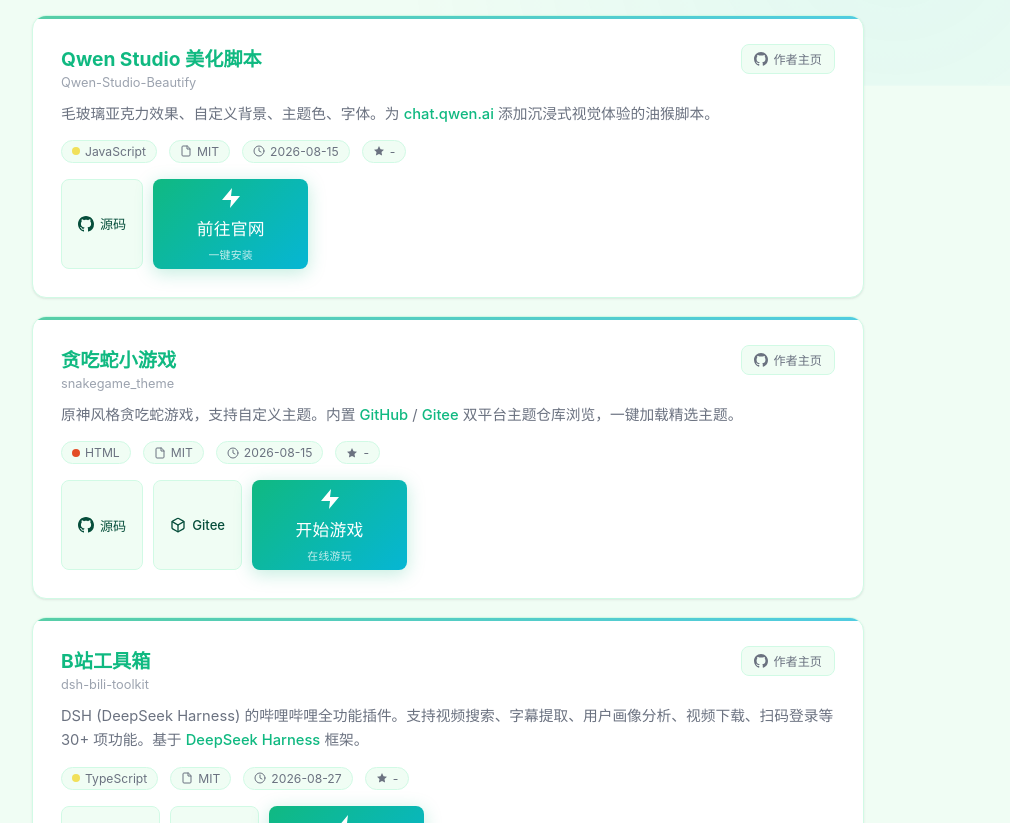
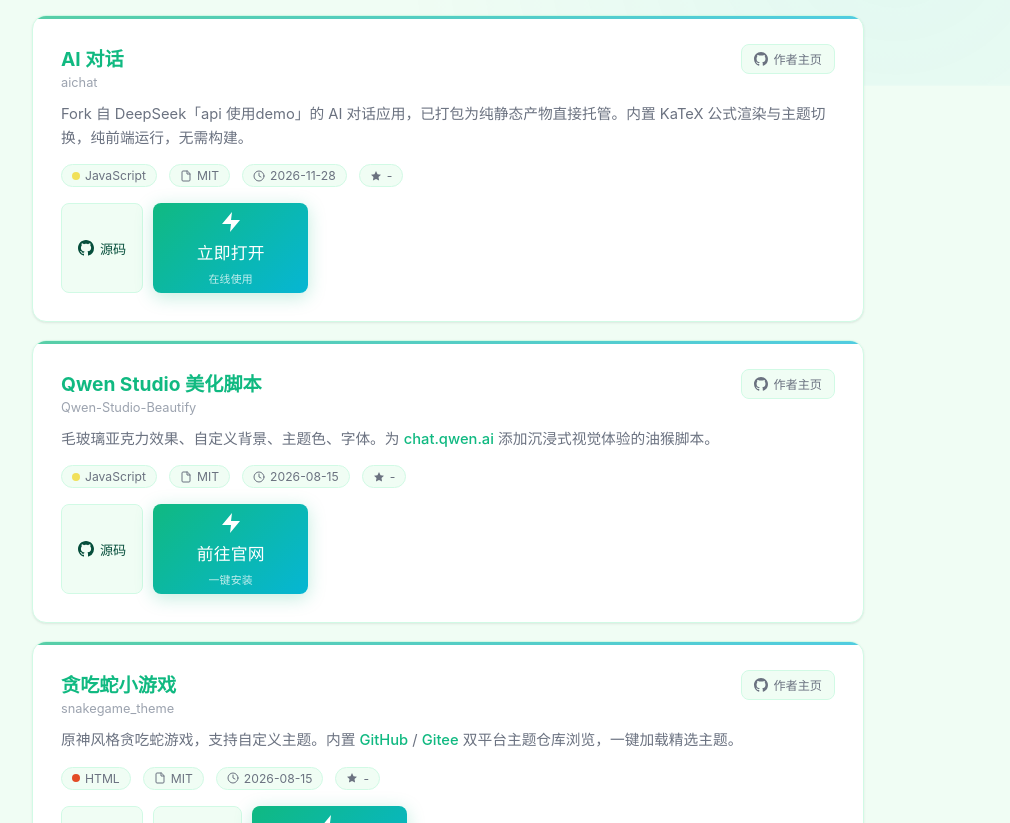
Before and after one commit to hxtx-hi/hxtx-hi.github.io, a plain HTML site: page index.html in a window 1280 px wide. Shown: the part 717-1540 px from the top of the page, without its empty margins (192-1202 px from the left). Drawn offline with Linux system fonts and the light colour scheme; no server answers.

Commit message:
feat: 新增 AI 对话 aichat 项目入口（fork 自 DeepSeek api 使用demo）

```diff
--- a/index.html
+++ b/index.html
@@ -353,6 +353,45 @@
       <div class="repo-card-inner">
         <div class="repo-card-top">
           <div class="left">
+            <a class="repo-name" href="https://github.com/hxtx-hi/aichat" target="_blank">
+              AI 对话
+            </a>
+            <div class="repo-name-en">aichat</div>
+          </div>
+          <div class="right">
+            <a class="btn-author" href="https://github.com/hxtx-hi" target="_blank" title="前往作者主页">
+              <svg width="14" height="14" viewBox="0 0 16 16" fill="currentColor"><path d="M8 0C3.58 0 0 3.58 0 8c0 3.54 2.29 6.53 5.47 7.59.4.07.55-.17.55-.38 0-.19-.01-.82-.01-1.49-2.01.37-2.53-.49-2.69-.94-.09-.23-.48-.94-.82-1.13-.28-.15-.68-.52-.01-.53.63-.01 1.08.58 1.23.82.72 1.21 1.87.87 2.33.66.07-.52.28-.87.51-1.07-1.78-.2-3.64-.89-3.64-3.95 0-.87.31-1.59.82-2.15-.08-.2-.36-1.02.08-2.12 0 0 .67-.21 2.2.82.64-.18 1.32-.27 2-.27.68 0 1.36.09 2 .27 1.53-1.04 2.2-.82 2.2-.82.44 1.1.16 1.92.08 2.12.51.56.82 1.27.82 2.15 0 3.07-1.87 3.75-3.65 3.95.29.25.54.73.54 1.48 0 1.07-.01 1.93-.01 2.2 0 .21.15.46.55.38A8.013 8.013 0 0016 8c0-4.42-3.58-8-8-8z"/></svg>
+              作者主页
+            </a>
+          </div>
+        </div>
+        <p class="repo-desc">Fork 自 DeepSeek「api 使用demo」的 AI 对话应用，已打包为纯静态产物直接托管。内置 KaTeX 公式渲染与主题切换，纯前端运行，无需构建。</p>
+        <div class="repo-meta">
+          <span class="tag"><span class="dot dot-js"></span> JavaScript</span>
+          <span class="tag"><svg width="12" height="12" viewBox="0 0 24 24" fill="none" stroke="currentColor" stroke-width="2" stroke-linecap="round" stroke-linejoin="round"><path d="M14 2H6a2 2 0 0 0-2 2v16a2 2 0 0 0 2 2h12a2 2 0 0 0 2-2V8z"/><polyline points="14 2 14 8 20 8"/></svg> MIT</span>
+          <span class="tag"><svg width="12" height="12" viewBox="0 0 24 24" fill="none" stroke="currentColor" stroke-width="2" stroke-linecap="round" stroke-linejoin="round"><circle cx="12" cy="12" r="10"/><polyline points="12 6 12 12 16 14"/></svg> 2026-11-28</span>
+          <span class="tag" id="repo-stars-aichat"><svg width="12" height="12" viewBox="0 0 24 24" fill="currentColor"><polygon points="12 2 15.09 8.26 22 9.27 17 14.14 18.18 21.02 12 17.77 5.82 21.02 7 14.14 2 9.27 8.91 8.26 12 2"/></svg> -</span>
+        </div>
+        <div class="repo-links">
+          <a class="btn-gh" href="https://github.com/hxtx-hi/aichat" target="_blank">
+            <svg width="16" height="16" viewBox="0 0 16 16" fill="currentColor"><path d="M8 0C3.58 0 0 3.58 0 8c0 3.54 2.29 6.53 5.47 7.59.4.07.55-.17.55-.38 0-.19-.01-.82-.01-1.49-2.01.37-2.53-.49-2.69-.94-.09-.23-.48-.94-.82-1.13-.28-.15-.68-.52-.01-.53.63-.01 1.08.58 1.23.82.72 1.21 1.87.87 2.33.66.07-.52.28-.87.51-1.07-1.78-.2-3.64-.89-3.64-3.95 0-.87.31-1.59.82-2.15-.08-.2-.36-1.02.08-2.12 0 0 .67-.21 2.2.82.64-.18 1.32-.27 2-.27.68 0 1.36.09 2 .27 1.53-1.04 2.2-.82 2.2-.82.44 1.1.16 1.92.08 2.12.51.56.82 1.27.82 2.15 0 3.07-1.87 3.75-3.65 3.95.29.25.54.73.54 1.48 0 1.07-.01 1.93-.01 2.2 0 .21.15.46.55.38A8.013 8.013 0 0016 8c0-4.42-3.58-8-8-8z"/></svg>
+            源码
+          </a>
+          <a class="btn-pages-side" href="https://hxtx-hi.github.io/aichat/" target="_blank">
+            <div class="btn-inner">
+              <span class="btn-icon"><svg width="24" height="24" viewBox="0 0 24 24" fill="currentColor"><polygon points="13 2 3 14 12 14 11 22 21 10 12 10 13 2"/></svg></span>
+              <span class="btn-text">立即打开</span>
+              <span class="btn-sub">在线使用</span>
+            </div>
+          </a>
+        </div>
+      </div>
+    </div>
+
+    <div class="repo-card">
+      <div class="repo-card-inner">
+        <div class="repo-card-top">
+          <div class="left">
             <a class="repo-name" href="https://github.com/hxtx-hi/Qwen-Studio-Beautify" target="_blank">
               Qwen Studio 美化脚本
             </a>
@@ -534,6 +573,10 @@ fetch('https://api.github.com/users/hxtx-hi/repos?per_page=100&sort=updated')
         var el4=document.getElementById('repo-stars-fasttotp');
         if(el4) el4.innerHTML=starSVG+' '+repo.stargazers_count;
       }
+      if(repo.name==='aichat'){
+        var el5=document.getElementById('repo-stars-aichat');
+        if(el5) el5.innerHTML=starSVG+' '+repo.stargazers_count;
+      }
     });
     var ghStarsEl=document.getElementById('stat-gh-stars');
     if(ghStarsEl) ghStarsEl.textContent=total;
```
